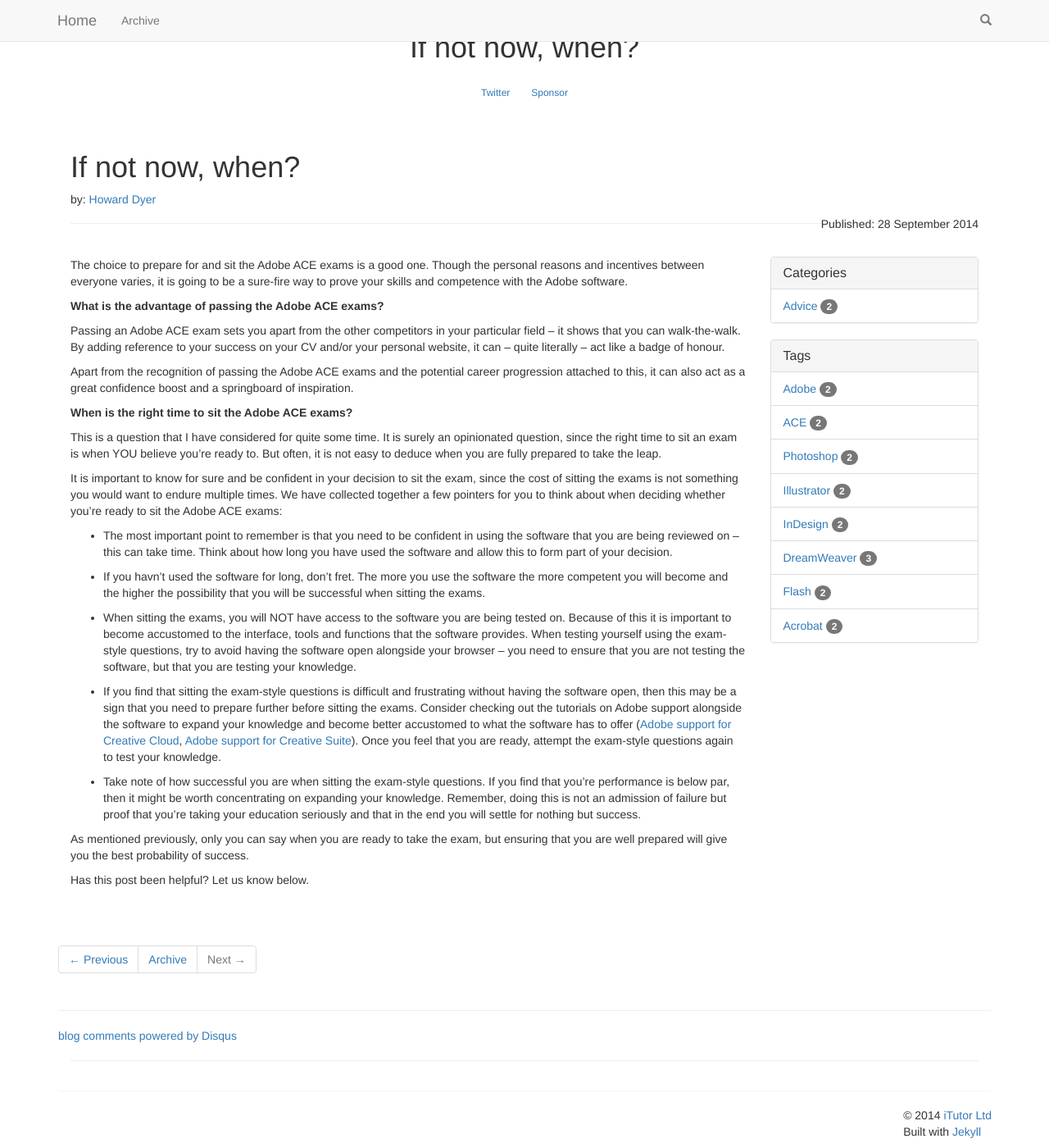
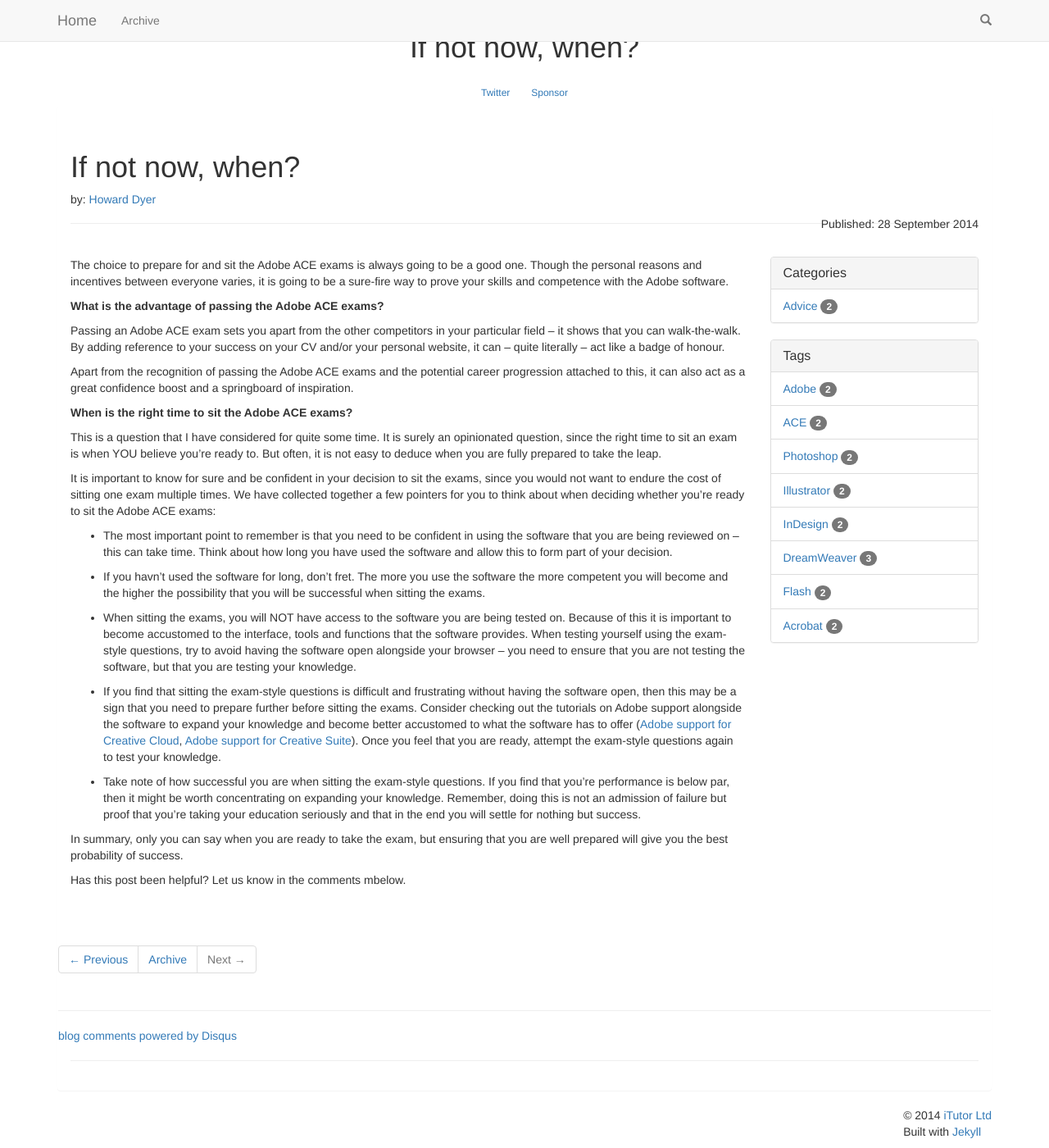
Before and after one commit to ipass-ace-exam/ipass-ace-exam.github.io, a Jekyll site: the page built from _posts/2014-09-28-if-not-now-when.md, in a window 1280 px wide and 1400 px high, scrolled down 477 px. Shown: the whole window at 82% size. Built offline with Jekyll 4.4.1, drawn with Linux system fonts in a browser that asks for light colours; nearby versions of some CDN libraries; library files that are not in the unit come from our copies; comment, search, counter and statistics services are not loaded.

Commit message:
Edits to most recent post

```diff
--- a/_posts/2014-09-28-if-not-now-when.md
+++ b/_posts/2014-09-28-if-not-now-when.md
@@ -15,7 +15,7 @@ published: true
 
 {% include JB/setup %}
 
-The choice to prepare for and sit the Adobe ACE exams is a good one. Though the personal reasons and incentives between everyone varies, it is going to be 	a sure-fire way to prove your skills and competence with the Adobe software.
+The choice to prepare for and sit the Adobe ACE exams is always going to be a good one. Though the personal reasons and incentives between everyone varies, it is going to be 	a sure-fire way to prove your skills and competence with the Adobe software.
 
 **What is the advantage of passing the Adobe ACE exams?**
 
@@ -27,7 +27,7 @@ Apart from the recognition of passing the Adobe ACE exams and the potential care
 
 This is a question that I have considered for quite some time. It is surely an opinionated question, since the right time to sit an exam is when YOU believe you're ready to. But often, it is not easy to deduce when you are fully prepared to take the leap.
 
-It is important to know for sure and be confident in your decision to sit the exam, since the cost of sitting the exams is not something you would want to endure multiple times. We have collected together a few pointers for you to think about when deciding whether you're ready to sit the Adobe ACE exams:
+It is important to know for sure and be confident in your decision to sit the exams, since you would not want to endure the cost of sitting one exam multiple times. We have collected together a few pointers for you to think about when deciding whether you're ready to sit the Adobe ACE exams:
 
 * The most important point to remember is that you need to be confident in using the software that you are being reviewed on – this can take time. Think about how long you have used the software and allow this to form part of your decision.
 
@@ -39,6 +39,6 @@ It is important to know for sure and be confident in your decision to sit the ex
 
 * Take note of how successful you are when sitting the exam-style questions. If you find that you're performance is below par, then it might be worth concentrating on expanding your knowledge. Remember, doing this is not an admission of failure but proof that you're taking your education seriously and that in the end you will settle for nothing but success.
 
-As mentioned previously, only you can say when you are ready to take the exam, but ensuring that you are well prepared will give you the best probability of success.
+In summary, only you can say when you are ready to take the exam, but ensuring that you are well prepared will give you the best probability of success.
 
-Has this post been helpful? Let us know below.
+Has this post been helpful? Let us know in the comments mbelow.
```
